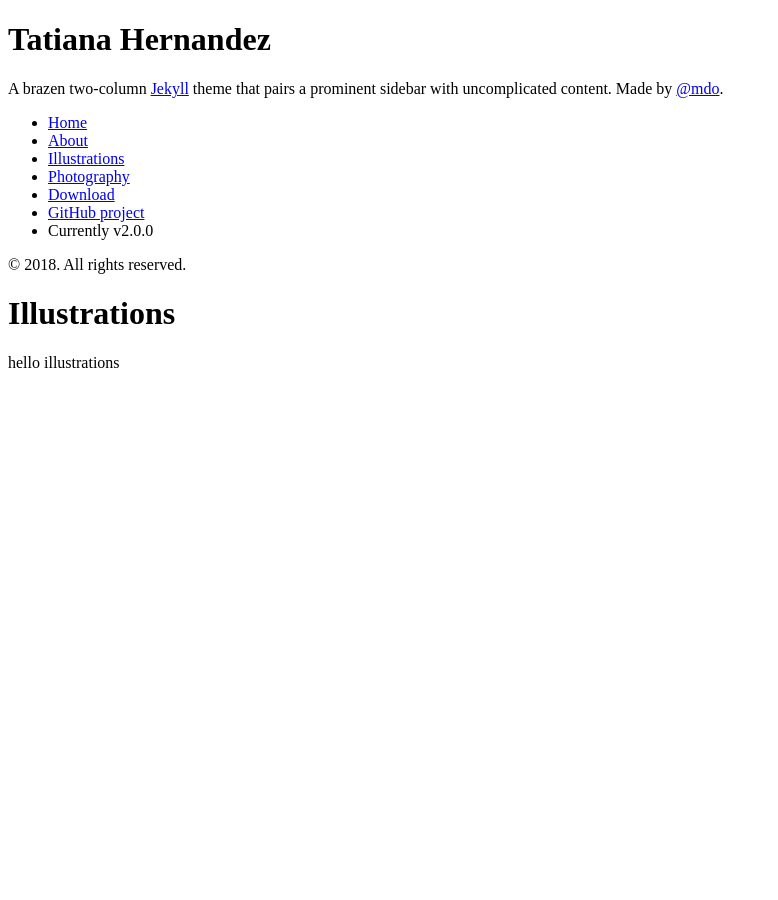
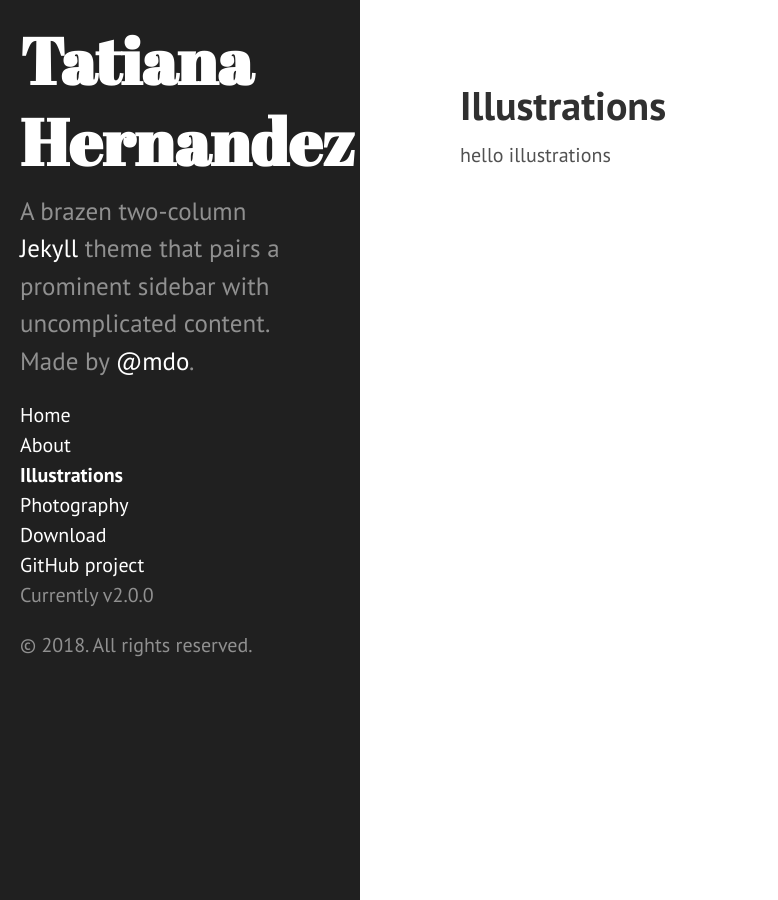
Before and after one commit to TatianaHbel/personal, a Jekyll site: the page built from _pages/illustrations.md, in a window 1280 px wide. Shown: the whole page, without its empty margins (0-778 px from the left). Built offline with Jekyll 4.4.1, drawn with Linux system fonts in a browser that asks for light colours.

Commit message:
path changes

```diff
--- a/_config.yml
+++ b/_config.yml
@@ -9,7 +9,9 @@ permalink:        pretty
 title:            Tatiana Hernandez
 tagline:          'A Jekyll theme'
 description:      'A brazen two-column <a href="http://jekyllrb.com" target="_blank">Jekyll</a> theme that pairs a prominent sidebar with uncomplicated content. Made by <a href="https://twitter.com/mdo" target="_blank">@mdo</a>.'
-url:              http://hyde.getpoole.com
+url:              https://tatianahbel.github.io/personal/
+# The subpath of your site, e.g. /blog, for generating urls
+baseurl:          "/personal"
 
 author:
   name:           'Tatiana Hernandez'
@@ -24,4 +26,4 @@ paginate:         5
 version:          2.0.0
 
 github:
-  repo:           https://github.com/poole/hyde
+  repo:           https://github.com/TatianaHbel/personal
--- a/_includes/head.html
+++ b/_includes/head.html
@@ -14,14 +14,14 @@
   </title>
 
   <!-- CSS -->
-  <link rel="stylesheet" href="css/poole.css">
-  <link rel="stylesheet" href="css/syntax.css">
-  <link rel="stylesheet" href="css/hyde.css">
+  <link rel="stylesheet" href="{{site.baseurl}}/css/poole.css">
+  <link rel="stylesheet" href="{{site.baseurl}}/css/syntax.css">
+  <link rel="stylesheet" href="{{site.baseurl}}/css/hyde.css">
   <link rel="stylesheet" href="http://fonts.googleapis.com/css?family=PT+Sans:400,400italic,700|Abril+Fatface">
 
   <!-- Icons -->
-  <link rel="apple-touch-icon-precomposed" sizes="144x144" href="/apple-touch-icon-144-precomposed.png">
-                                 <link rel="shortcut icon" href="/favicon.ico">
+  <link rel="apple-touch-icon-precomposed" sizes="144x144" href="{{site.baseurl}}/apple-touch-icon-144-precomposed.png">
+  <link rel="shortcut icon" href="{{site.baseurl}}/favicon.ico">
 
   <!-- RSS -->
   <link rel="alternate" type="application/rss+xml" title="RSS" href="/atom.xml">
--- a/_includes/sidebar.html
+++ b/_includes/sidebar.html
@@ -7,7 +7,7 @@
 
     <ul class="sidebar-nav">
       <li class="sidebar-nav-item{% if page.title == "Home" %} active{% endif %}">
-        <a href="/">Home</a>
+        <a href="{{ site.baseurl }}">Home</a>
       </li>
 
       {% comment %}
@@ -20,7 +20,7 @@
         {% if node.title != null %}
           {% if node.layout == "page" %}
             <li class="sidebar-nav-item{% if page.url == node.url %} active{% endif %}">
-              <a href="{{ node.url }}">{{ node.title }}</a>
+              <a href="{{ node.url| prepend:site.baseurl }}">{{ node.title }}</a>
             </li>
           {% endif %}
         {% endif %}
--- a/_pages/illustrations.md
+++ b/_pages/illustrations.md
@@ -1,7 +1,7 @@
 ---
 layout: page
 title: Illustrations
-permalink: /illustrations/
+permalink: illustrations/
 ---
 
 hello illustrations
```
